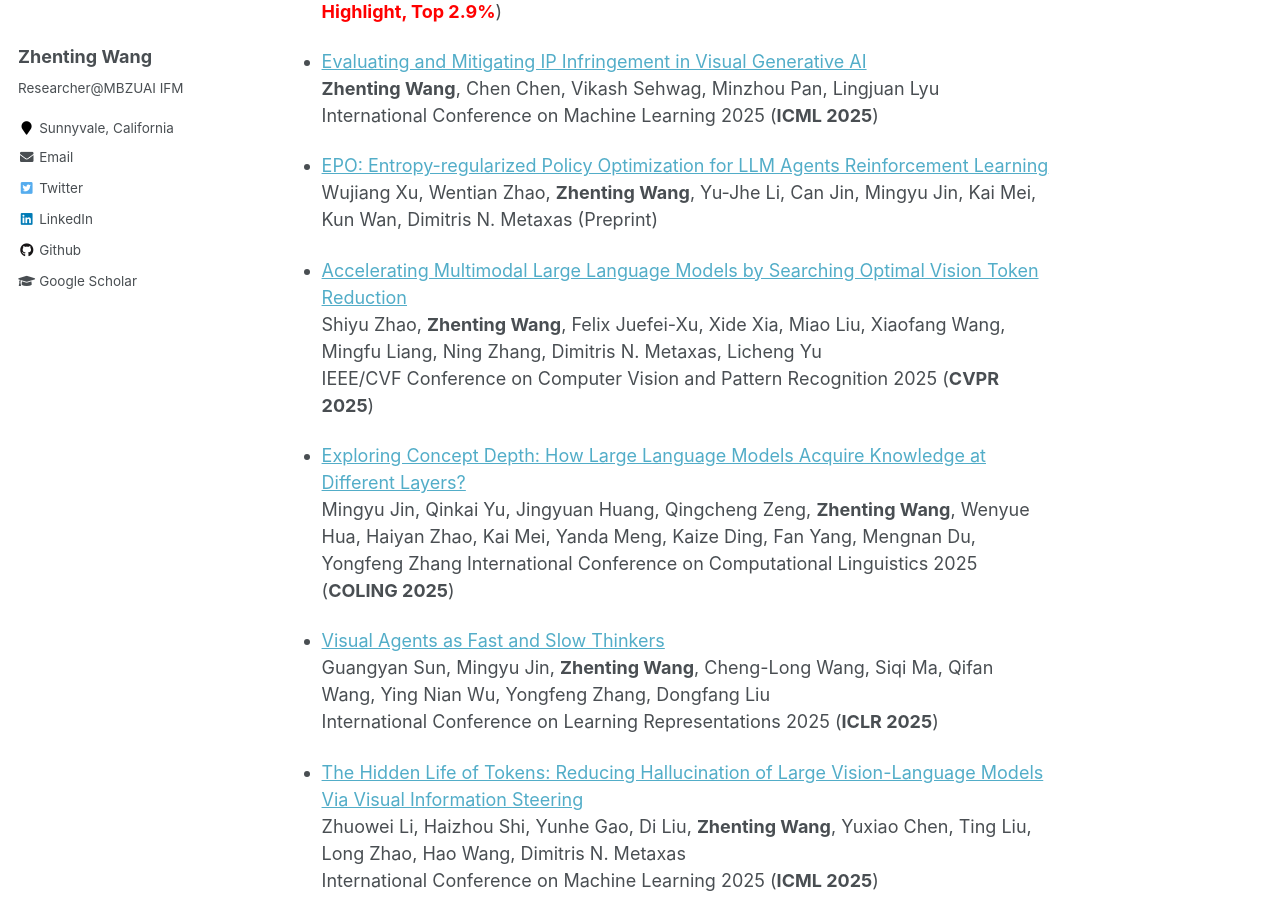
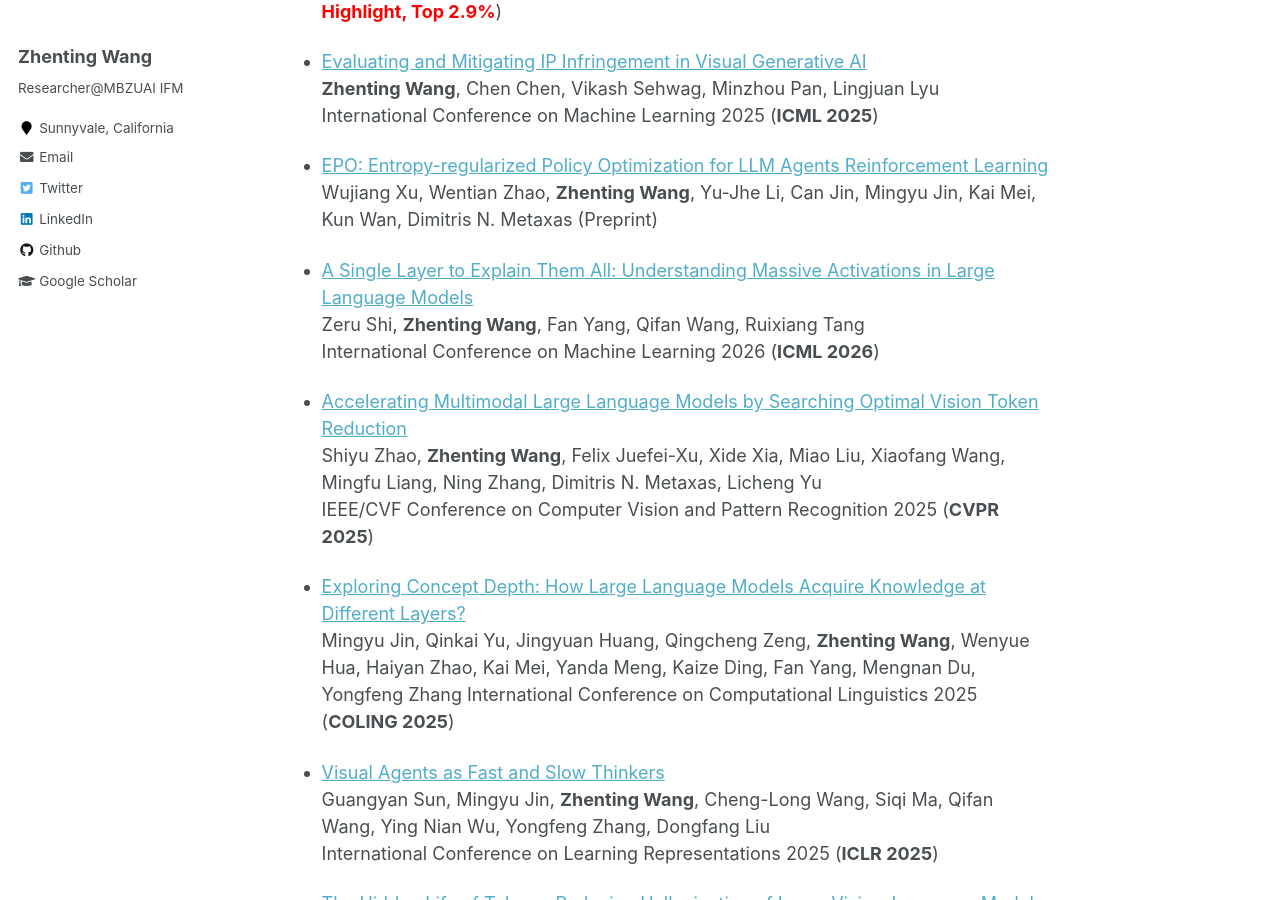
Before and after one commit to ZhentingWang/zhentingwang.github.io, a Jekyll site: the page built from _pages/about.md, in a window 1280 px wide and 900 px high, scrolled down 1785 px. Built offline with Jekyll 4.4.1, drawn with Linux system fonts in a browser that asks for light colours.

Commit message:
Update about.md

```diff
--- a/_pages/about.md
+++ b/_pages/about.md
@@ -102,6 +102,10 @@ International Conference on Machine Learning 2025 (**ICML 2025**)
 
 * [EPO: Entropy-regularized Policy Optimization for LLM Agents Reinforcement Learning](https://arxiv.org/pdf/2509.22576)
 Wujiang Xu, Wentian Zhao, **Zhenting Wang**, Yu-Jhe Li, Can Jin, Mingyu Jin, Kai Mei, Kun Wan, Dimitris N. Metaxas (Preprint)
+
+* [A Single Layer to Explain Them All: Understanding Massive Activations in Large Language Models](https://arxiv.org/pdf/2605.08504)
+Zeru Shi, **Zhenting Wang**, Fan Yang, Qifan Wang, Ruixiang Tang
+International Conference on Machine Learning 2026 (**ICML 2026**)
 
 * [Accelerating Multimodal Large Language Models by Searching Optimal Vision Token Reduction](https://arxiv.org/pdf/2412.00556)
 Shiyu Zhao, **Zhenting Wang**, Felix Juefei-Xu, Xide Xia, Miao Liu, Xiaofang Wang, Mingfu Liang, Ning Zhang, Dimitris N. Metaxas, Licheng Yu
```
